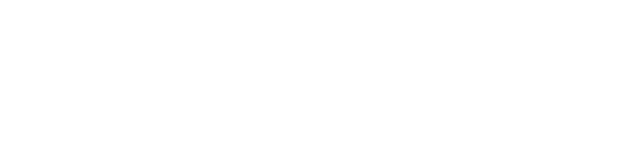
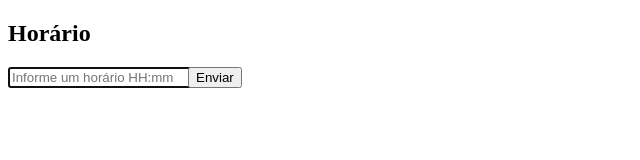
Before and after one commit to gabrielypx/inserir-horario, a plain HTML site: page index.html in a window 1280 px wide. Shown: the whole page, without its empty margins (0-640 px from the left). Drawn offline with Linux system fonts and the light colour scheme.

Commit message:
add form and style

```diff
--- a/index.html
+++ b/index.html
@@ -4,10 +4,29 @@
 <meta charset="utf-8">
 <title>Exercicio 1</title>
     <style>
+        .form-element-time {
+        margin-right: 10px;
+        margin-top: 10px
+        }
 
+        .form-element-submit {
+        margin-left: 180px;
+        margin-top: -21px;
+        }
     </style>
 </head>
 <body>
+    <form method="post" class="form-time">
+        <div class="form-element-time">
+            <h2>Horário</h2>
+            <input type="text" pattern="^(0[0-9]|1[0-9]|2[0-3]):[0-5][0-9]$" placeholder="Informe um horário HH:mm" title="Informe um horário HH:mm" autofocus="1" required/>
+        </div>
+
+        <div class="form-element-submit">
+            <input type="submit" value="Enviar"/>
+        </div>
+      </form>
+
     <scripts>
 
     </scripts>
```
